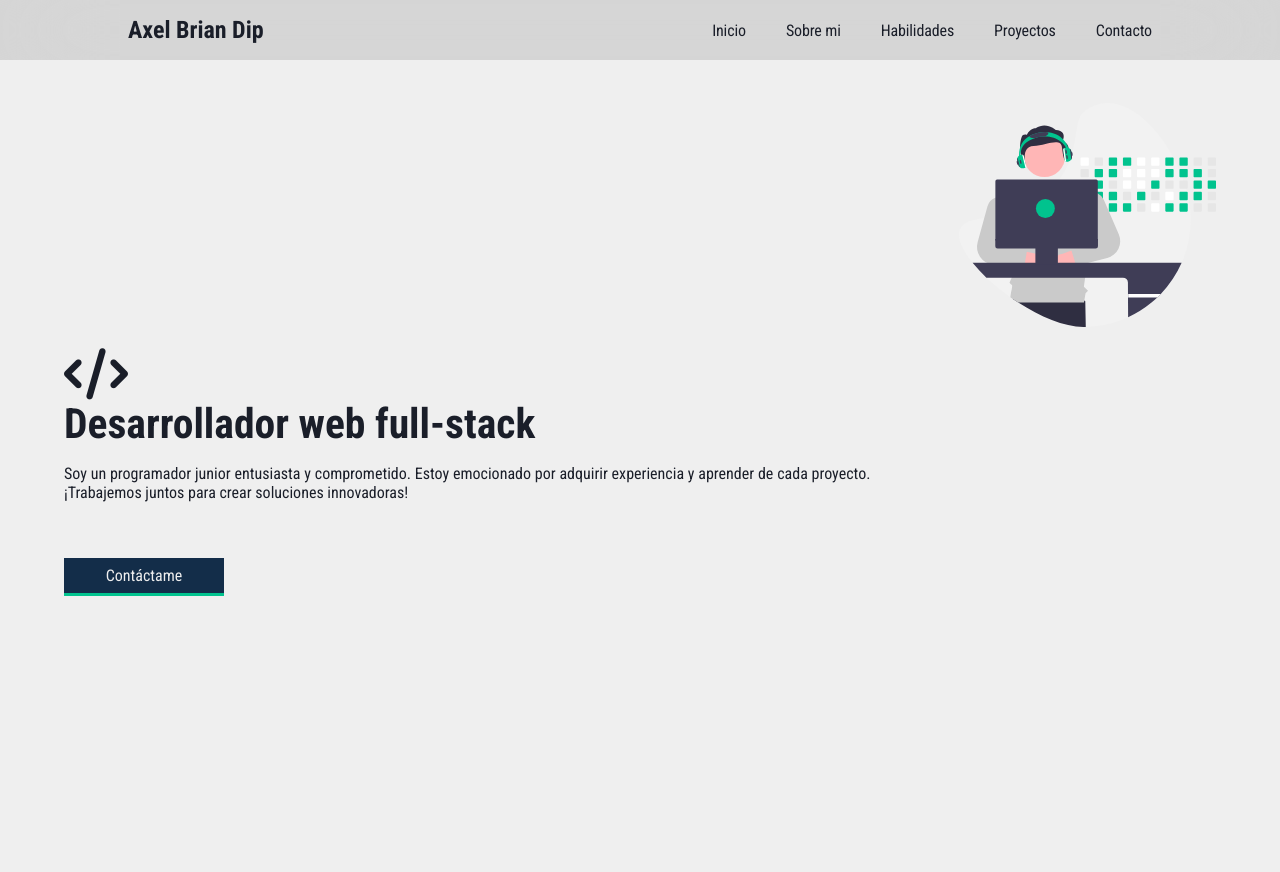
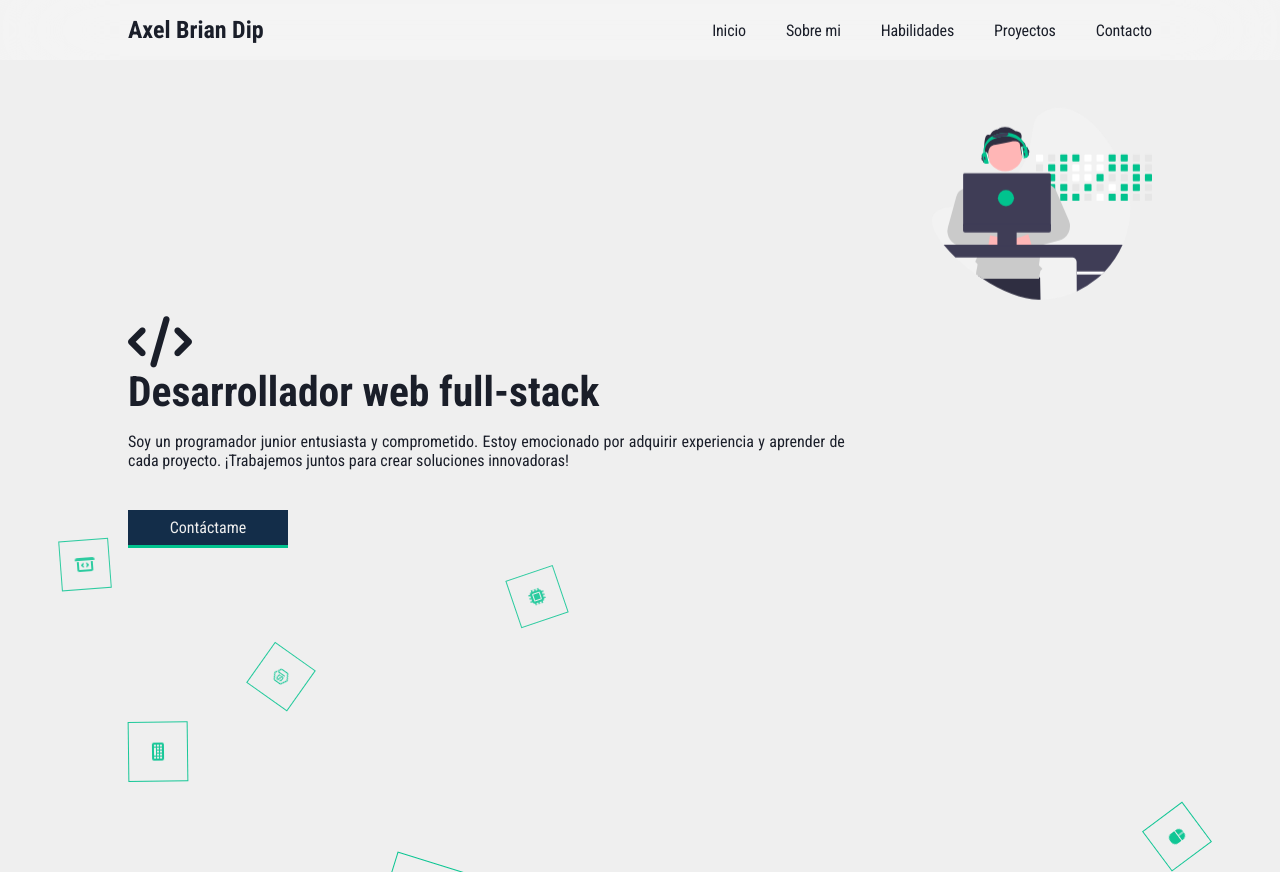
Before and after one commit to axelbriandip/my-portfolio-2023, a React (Vite) app: page / in a window 1280 px wide. Before the commit the page ends 800 px from the top, so only its background shows below. Built offline with nearby package versions, Linux system fonts and the light colour scheme.

Commit message:
bkg animated done

```diff
--- a/src/App.jsx
+++ b/src/App.jsx
@@ -6,10 +6,12 @@ import './css/main.css';
 // components
 import Navbar from './components/Navbar';
 import Home from './components/Home';
+import BackgroundPage from './components/BackgroundPage';
 
 function App() {
   return (
     <div className="App">
+      <BackgroundPage/>
       <Navbar/>
       <Home/>
     </div>
--- /dev/null
+++ b/src/components/BackgroundPage.jsx
@@ -0,0 +1,20 @@
+import React from 'react'
+
+const BackgroundPage = () => {
+    return (
+        <section className="wrapper">
+            {/* background page */}
+            <span className="item-bkg"><i className="fa-solid fa-laptop-code"></i></span>
+            <span className="item-bkg"><i class="fa-solid fa-keyboard"></i></span>
+            <span className="item-bkg"><i class="fa-brands fa-node-js"></i></span>
+            <span className="item-bkg"><i class="fa-solid fa-robot"></i></span>
+            <span className="item-bkg"><i class="fa-solid fa-microchip"></i></span>
+            <span className="item-bkg"><i class="fa-solid fa-power-off"></i></span>
+            <span className="item-bkg"><i class="fa-solid fa-database"></i></span>
+            <span className="item-bkg"><i class="fa-solid fa-network-wired"></i></span>
+            <span className="item-bkg"><i class="fa-brands fa-react"></i></span>
+            <span className="item-bkg"><i class="fa-solid fa-computer-mouse"></i></span>
+        </section>
+    );
+};
+export default BackgroundPage;
--- /dev/null
+++ b/src/css/bkg-animated.css
@@ -0,0 +1,99 @@
+body {
+	/* background: #111; */
+	height: 100vh;
+}
+.wrapper .item-bkg i {
+	font-size: 1rem;
+	color: var(--green);
+}
+.wrapper .item-bkg {
+	position: fixed;
+	bottom: -180px;
+	height: 50px;
+	width: 50px;
+	z-index: -1;
+	/* background-color: #ccc; */
+	/* box-shadow: 2px 2px 2px 1px var(--green); */
+	border: 1px solid var(--green);
+	animation: animate 10s linear infinite;
+
+	display: flex;
+	justify-content: center;
+	align-items: center;
+}
+.wrapper .item-bkg:nth-child(1) {
+	left: 60px;
+	animation-delay: 0.6s;
+}
+.wrapper .item-bkg:nth-child(2) {
+	left: 10%;
+	animation-delay: 3s;
+	width: 60px;
+	height: 60px;
+}
+.wrapper .item-bkg:nth-child(3) {
+	left: 20%;
+	animation-delay: 2s;
+}
+.wrapper .item-bkg:nth-child(4) {
+	left: 30%;
+	animation-delay: 5s;
+	width: 80px;
+	height: 80px;
+}
+.wrapper .item-bkg:nth-child(5) {
+	left: 40%;
+	animation-delay: 1s;
+}
+.wrapper .item-bkg:nth-child(6) {
+	left: 50%;
+	animation-delay: 7s;
+}
+.wrapper .item-bkg:nth-child(7) {
+	left: 60%;
+	animation-delay: 6s;
+	width: 100px;
+	height: 100px;
+}
+.wrapper .item-bkg:nth-child(8) {
+	left: 70%;
+	animation-delay: 8s;
+}
+.wrapper .item-bkg:nth-child(9) {
+	left: 80%;
+	animation-delay: 6s;
+	width: 90px;
+	height: 90px;
+}
+.wrapper .item-bkg:nth-child(10) {
+	left: 90%;
+	animation-delay: 4s;
+}
+.banner {
+	display: flex;
+	justify-content: center;
+	align-items: center;
+	height: 100vh;
+}
+.content h2 b {
+	-webkit-text-fill-color: transparent;
+	-webkit-text-stroke-width: 3px;
+	-webkit-text-stroke-color: #fff;
+	font-family: montserrat;
+	font-size: 80px;
+	text-transform: uppercase;
+	letter-spacing: 12px;
+}
+@keyframes animate {
+	0% {
+		transform: translateY(0);
+		opacity: 1;
+	}
+	80% {
+		opacity: .7;
+	}
+	100% {
+		transform: translateY(-800px) rotate(360deg);
+		opacity: 0;
+	}
+}
--- a/src/css/home.css
+++ b/src/css/home.css
@@ -6,12 +6,11 @@
 
 /* IMAGE */
 .container-home .img-home{
-    /* background-color: blueviolet; */
     text-align: center;
 }
 
 .container-home .img-home img {
-    height: 14rem;
+    height: 12rem;
     animation: fly 3s alternate-reverse infinite;
     position: relative;
     bottom: -1rem;
@@ -28,10 +27,6 @@
 }
 
 /* TEXT */
-.container-home .text-home{
-    /* background-color: chartreuse; */
-}
-
 .container-home .text-home i {
     font-size: 3.2rem;
 }
@@ -41,7 +36,7 @@
 }
 
 .container-home .text-home p {
-    margin: 1rem 0 2rem;
+    margin: 1rem 0;
 }
 
 .container-home .text-home a {
@@ -71,7 +66,9 @@
 
 /* Large devices (laptops/desktops, 992px and up) */
 @media only screen and (min-width: 992px) {
-    /* code */
+    .container-home{
+        padding: 3rem 10%;
+    }
 }
 
 /* Extra large devices (large laptops and desktops, 1200px and up) */
--- a/src/css/main.css
+++ b/src/css/main.css
@@ -2,6 +2,7 @@
 @import 'home.css';
 @import 'col.css';
 @import 'buttons.css';
+@import 'bkg-animated.css';
 
 :root {
     --black: #1a1e29;
--- a/src/css/navbar.css
+++ b/src/css/navbar.css
@@ -17,7 +17,7 @@
     position: absolute;
     width: 100%;
     height: 100%;
-    background: rgba(0, 0, 0, 0.1);
+    background: rgba(255, 255, 255, 0.3);
     backdrop-filter: blur(50px);
     z-index: -1;
 }
```
